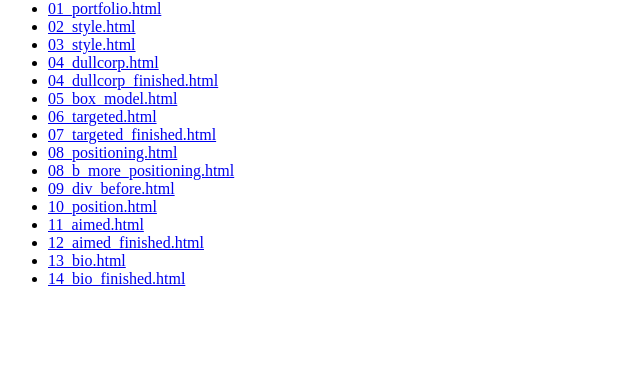
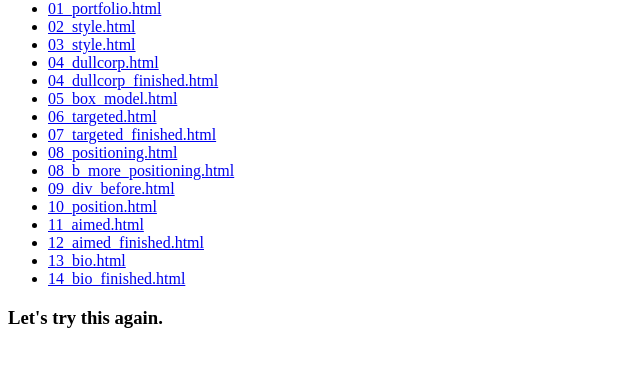
Before and after one commit to Stally20/Web-Page1, a website: page index.html in a window 1280 px wide. Shown: the part 400-766 px from the top of the page, without its empty margins (0-640 px from the left). Drawn offline with Linux system fonts and the light colour scheme.

Commit message:
hope this works!

```diff
--- a/index.html
+++ b/index.html
@@ -31,6 +31,7 @@
         <li><a href="14_bio_finished.html">14_bio_finished.html</a></li>
       </ul>
     </nav>
+  <h3>Let's try this again.</h3>
 
 </body>
 </html>
```
